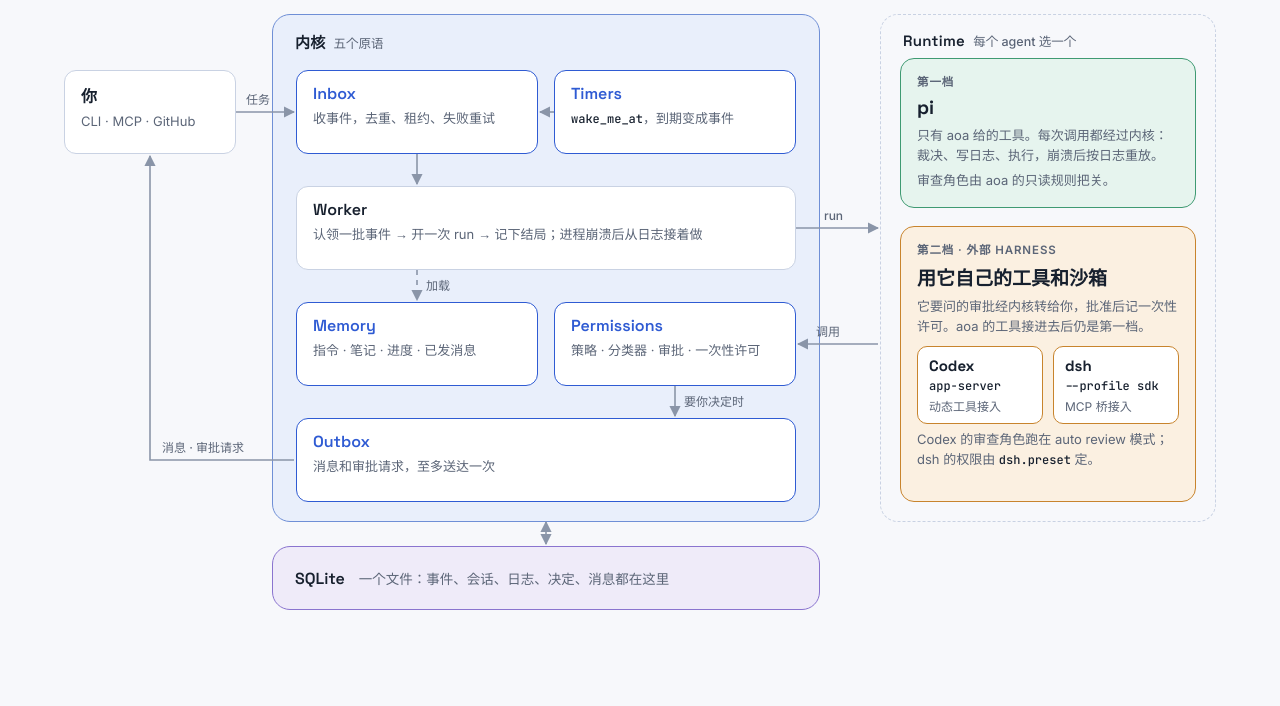
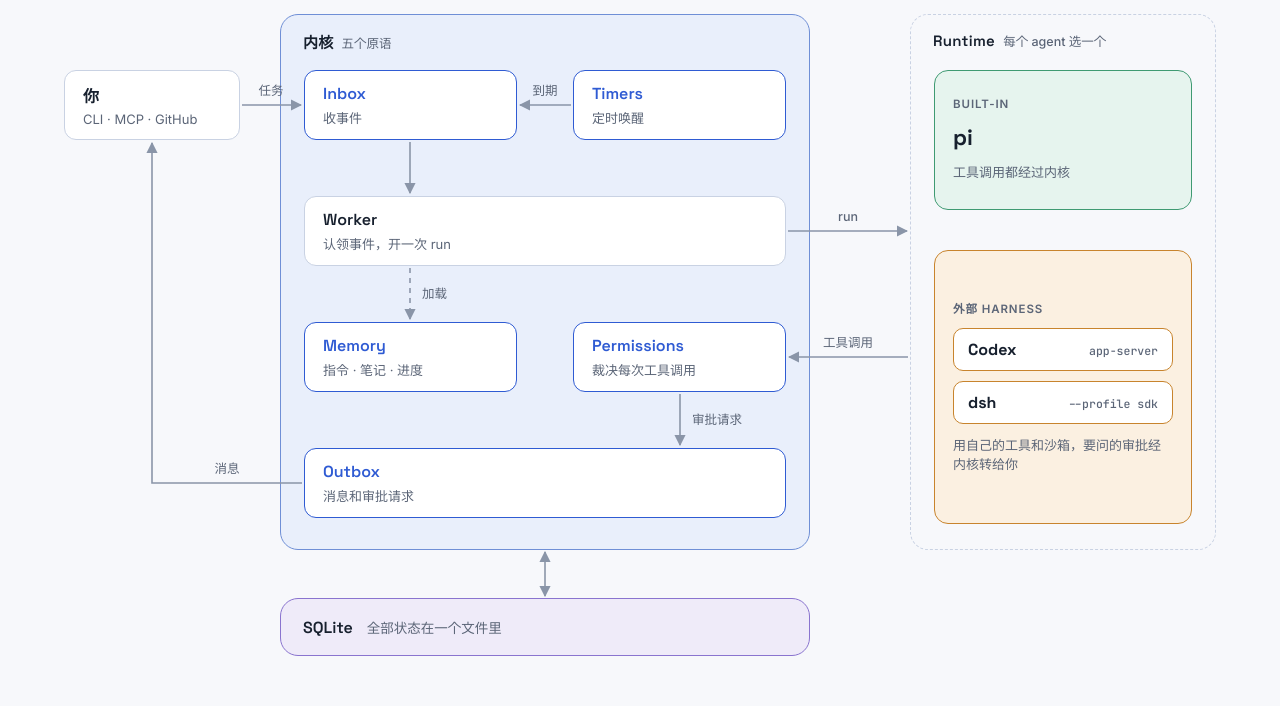
Before and after one commit to bubbleptr/aoa, a website: page docs/architecture.html in a window 1280 px wide. Shown: the part 94-800 px from the top of the page. Drawn offline with Linux system fonts and the light colour scheme.

Commit message:
docs: the architecture diagram gets longer arrows and labels off the borders; runtimes are Built-in (pi) and 外部 harness

```diff
--- a/docs/architecture.html
+++ b/docs/architecture.html
@@ -3,7 +3,7 @@
 <link rel="preconnect" href="https://fonts.googleapis.com">
 <link rel="stylesheet" href="https://fonts.googleapis.com/css2?family=Inter:wght@400;500;600&family=JetBrains+Mono:wght@400;500&family=Space+Grotesk:wght@500;600;700&display=swap">
 <style>
-/* Layout: a fixed 1200×700 stage, so the drawing can be captured as one image; kernel in the middle, runtimes on the right. */
+/* Layout: a fixed 1200×750 stage captured as one image; the kernel in the middle, runtimes on the right, gaps wide enough for every arrow and its label. */
 :root {
   --bg: #f7f8fb;
   --ink: #17202e;
@@ -14,10 +14,10 @@
   --tile: #ffffff;
   --tile-edge: #c9d2e3;
   --prim: #2f5bd3;
-  --t1: #e6f4ee;
-  --t1-edge: #3f9a72;
-  --t2: #fbf0e1;
-  --t2-edge: #c8842d;
+  --builtin: #e6f4ee;
+  --builtin-edge: #3f9a72;
+  --ext: #fbf0e1;
+  --ext-edge: #c8842d;
   --store: #efebf9;
   --store-edge: #8a74cf;
   --chip: #ffffff;
@@ -29,14 +29,14 @@
   :root:not([data-theme="light"]) {
     --bg: #0e131b; --ink: #e8edf5; --muted: #9aa5b8; --line: #6b7689;
     --kernel: #142037; --kernel-edge: #5576c9; --tile: #101826; --tile-edge: #2c3a52; --prim: #8fb0ff;
-    --t1: #0f2a20; --t1-edge: #4fb488; --t2: #2b1f0e; --t2-edge: #d99a45;
+    --builtin: #0f2a20; --builtin-edge: #4fb488; --ext: #2b1f0e; --ext-edge: #d99a45;
     --store: #1d1834; --store-edge: #9a86e0; --chip: #101826; color-scheme: dark;
   }
 }
 :root[data-theme="dark"] {
   --bg: #0e131b; --ink: #e8edf5; --muted: #9aa5b8; --line: #6b7689;
   --kernel: #142037; --kernel-edge: #5576c9; --tile: #101826; --tile-edge: #2c3a52; --prim: #8fb0ff;
-  --t1: #0f2a20; --t1-edge: #4fb488; --t2: #2b1f0e; --t2-edge: #d99a45;
+  --builtin: #0f2a20; --builtin-edge: #4fb488; --ext: #2b1f0e; --ext-edge: #d99a45;
   --store: #1d1834; --store-edge: #9a86e0; --chip: #101826; color-scheme: dark;
 }
 body {
@@ -46,114 +46,114 @@ body {
   padding-right: max(16px, env(safe-area-inset-right, 0px));
 }
 .scroll { overflow-x: auto; }
-.stage { position: relative; width: 1200px; height: 700px; margin: 0 auto; }
+.stage { position: relative; width: 1200px; height: 750px; margin: 0 auto; }
 .stage > svg { position: absolute; inset: 0; pointer-events: none; }
 .abs { position: absolute; box-sizing: border-box; }
 
-.title { left: 24px; top: 18px; }
+.title { left: 24px; top: 20px; }
 .title b { font: 700 30px/1 var(--display); letter-spacing: -0.01em; }
 .title span { margin-left: 12px; font: 500 15px var(--display); color: var(--muted); }
 
 .region { border-radius: 18px; border: 1.5px solid; }
 .region > .label { position: absolute; left: 22px; top: 16px; font: 600 15px var(--display); letter-spacing: 0.02em; }
 .region > .label small { font: 500 12.5px var(--body); color: var(--muted); margin-left: 8px; letter-spacing: 0; }
-.kernel { left: 232px; top: 84px; width: 548px; height: 508px; background: var(--kernel); border-color: var(--kernel-edge); }
-.runtime { left: 840px; top: 84px; width: 336px; height: 508px; background: transparent; border-color: var(--tile-edge); border-style: dashed; }
-.store { left: 232px; top: 616px; width: 548px; height: 64px; background: var(--store); border-color: var(--store-edge); display: flex; align-items: center; gap: 14px; padding: 0 22px; }
+.kernel { left: 240px; top: 84px; width: 530px; height: 536px; background: var(--kernel); border-color: var(--kernel-edge); }
+.runtime { left: 870px; top: 84px; width: 306px; height: 536px; border-color: var(--tile-edge); border-style: dashed; }
+.store { left: 240px; top: 668px; width: 530px; height: 58px; background: var(--store); border-color: var(--store-edge); display: flex; align-items: center; gap: 14px; padding: 0 22px; }
 .store b { font: 600 16px var(--display); }
 .store span { font-size: 13.5px; color: var(--muted); }
 
-.tile { background: var(--tile); border: 1.5px solid var(--tile-edge); border-radius: 12px; padding: 12px 16px; display: flex; flex-direction: column; gap: 5px; }
+.tile { background: var(--tile); border: 1.5px solid var(--tile-edge); border-radius: 12px; padding: 0 18px; display: flex; flex-direction: column; justify-content: center; gap: 4px; height: 70px; }
 .tile.prim { border-color: var(--prim); }
 .tile b { font: 600 16px var(--display); }
 .tile.prim b { color: var(--prim); }
-.tile span { font-size: 13px; color: var(--muted); line-height: 1.4; }
-.tile code, .card code { font: 500 12px var(--mono); color: var(--ink); }
+.tile span { font-size: 13px; color: var(--muted); }
+.col1 { left: 264px; width: 213px; }
+.col2 { left: 533px; width: 213px; }
+.wide { left: 264px; width: 482px; }
 
-.you { left: 24px; top: 140px; width: 172px; height: 84px; }
+.you { left: 24px; top: 140px; width: 176px; }
 
-.card { border-radius: 14px; border: 1.5px solid; padding: 14px 16px; display: flex; flex-direction: column; gap: 6px; }
-.card .tier { font: 600 11.5px var(--body); letter-spacing: 0.08em; text-transform: uppercase; color: var(--muted); }
-.card b { font: 700 19px var(--display); }
+.card { left: 894px; width: 258px; border-radius: 14px; border: 1.5px solid; padding: 16px 18px; display: flex; flex-direction: column; justify-content: center; gap: 12px; }
+.card .kind { font: 600 11.5px var(--body); letter-spacing: 0.08em; text-transform: uppercase; color: var(--muted); }
+.card b { font: 700 22px var(--display); }
 .card p { margin: 0; font-size: 13px; line-height: 1.5; color: var(--muted); }
-.t1 { left: 860px; top: 128px; width: 296px; height: 150px; background: var(--t1); border-color: var(--t1-edge); }
-.t2 { left: 860px; top: 296px; width: 296px; height: 276px; background: var(--t2); border-color: var(--t2-edge); }
-.t2 .pair { display: grid; grid-template-columns: 1fr 1fr; gap: 10px; margin-top: 4px; }
-.t2 .pair div { background: var(--chip); border: 1px solid var(--t2-edge); border-radius: 10px; padding: 9px 11px; display: flex; flex-direction: column; gap: 3px; }
-.t2 .pair b { font-size: 15px; }
-.t2 .pair span { font-size: 12px; color: var(--muted); }
+.builtin { top: 140px; height: 140px; background: var(--builtin); border-color: var(--builtin-edge); }
+.ext { top: 320px; height: 274px; background: var(--ext); border-color: var(--ext-edge); }
+.ext .pair { display: grid; gap: 10px; }
+.ext .pair div { background: var(--chip); border: 1px solid var(--ext-edge); border-radius: 10px; padding: 10px 14px; display: flex; align-items: baseline; justify-content: space-between; gap: 8px; }
+.ext .pair b { font-size: 16px; }
+.ext .pair code { font: 500 11.5px var(--mono); color: var(--muted); }
 
 .edge { stroke: var(--line); stroke-width: 1.6; fill: none; }
 .dash { stroke-dasharray: 5 5; }
 .tip { fill: var(--line); }
-.lbl { font: 500 12px var(--body); fill: var(--muted); }
+.lbl { font: 500 12.5px var(--body); fill: var(--muted); }
 </style>
 
 <div class="scroll">
-<div class="stage" role="img" aria-label="aoa 架构：事件进入内核的 inbox，worker 开一次 run 交给 runtime，工具调用经过权限，消息从 outbox 送回；状态存在 SQLite；runtime 分第一档 pi 和第二档 Codex、dsh。">
+<div class="stage" role="img" aria-label="aoa 架构：你交代的任务进入内核的 inbox，worker 开一次 run 交给 runtime，工具调用经过权限，消息从 outbox 回到你；状态存在 SQLite。runtime 有内置的 pi 和外部 harness（Codex、dsh）。">
 
   <div class="abs title"><b>aoa</b><span>一个常驻 agent 的内核</span></div>
 
   <div class="abs tile you"><b>你</b><span>CLI · MCP · GitHub</span></div>
 
   <div class="abs region kernel"><div class="label">内核<small>五个原语</small></div></div>
-  <div class="abs tile prim" style="left:256px;top:140px;width:242px;height:84px"><b>Inbox</b><span>收事件，去重、租约、失败重试</span></div>
-  <div class="abs tile prim" style="left:514px;top:140px;width:242px;height:84px"><b>Timers</b><span><code>wake_me_at</code>，到期变成事件</span></div>
-  <div class="abs tile" style="left:256px;top:256px;width:500px;height:84px"><b>Worker</b><span>认领一批事件 → 开一次 run → 记下结局；进程崩溃后从日志接着做</span></div>
-  <div class="abs tile prim" style="left:256px;top:372px;width:242px;height:84px"><b>Memory</b><span>指令 · 笔记 · 进度 · 已发消息</span></div>
-  <div class="abs tile prim" style="left:514px;top:372px;width:242px;height:84px"><b>Permissions</b><span>策略 · 分类器 · 审批 · 一次性许可</span></div>
-  <div class="abs tile prim" style="left:256px;top:488px;width:500px;height:84px"><b>Outbox</b><span>消息和审批请求，至多送达一次</span></div>
+  <div class="abs tile prim col1" style="top:140px"><b>Inbox</b><span>收事件</span></div>
+  <div class="abs tile prim col2" style="top:140px"><b>Timers</b><span>定时唤醒</span></div>
+  <div class="abs tile wide" style="top:266px"><b>Worker</b><span>认领事件，开一次 run</span></div>
+  <div class="abs tile prim col1" style="top:392px"><b>Memory</b><span>指令 · 笔记 · 进度</span></div>
+  <div class="abs tile prim col2" style="top:392px"><b>Permissions</b><span>裁决每次工具调用</span></div>
+  <div class="abs tile prim wide" style="top:518px"><b>Outbox</b><span>消息和审批请求</span></div>
 
-  <div class="abs region store"><b>SQLite</b><span>一个文件：事件、会话、日志、决定、消息都在这里</span></div>
+  <div class="abs region store"><b>SQLite</b><span>全部状态在一个文件里</span></div>
 
   <div class="abs region runtime"><div class="label">Runtime<small>每个 agent 选一个</small></div></div>
-  <div class="abs card t1">
-    <span class="tier">第一档</span>
+  <div class="abs card builtin">
+    <span class="kind">Built-in</span>
     <b>pi</b>
-    <p>只有 aoa 给的工具。每次调用都经过内核：裁决、写日志、执行，崩溃后按日志重放。</p>
-    <p>审查角色由 aoa 的只读规则把关。</p>
+    <p>工具调用都经过内核</p>
   </div>
-  <div class="abs card t2">
-    <span class="tier">第二档 · 外部 harness</span>
-    <b>用它自己的工具和沙箱</b>
-    <p>它要问的审批经内核转给你，批准后记一次性许可。aoa 的工具接进去后仍是第一档。</p>
+  <div class="abs card ext">
+    <span class="kind">外部 harness</span>
     <div class="pair">
-      <div><b>Codex</b><code>app-server</code><span>动态工具接入</span></div>
-      <div><b>dsh</b><code>--profile sdk</code><span>MCP 桥接入</span></div>
+      <div><b>Codex</b><code>app-server</code></div>
+      <div><b>dsh</b><code>--profile sdk</code></div>
     </div>
-    <p>Codex 的审查角色跑在 auto review 模式；dsh 的权限由 <code>dsh.preset</code> 定。</p>
+    <p>用自己的工具和沙箱，要问的审批经内核转给你</p>
   </div>
 
-  <svg viewBox="0 0 1200 700" width="1200" height="700" aria-hidden="true">
+  <svg viewBox="0 0 1200 750" width="1200" height="750" aria-hidden="true">
     <defs>
       <marker id="tip" viewBox="0 0 10 10" refX="9" refY="5" markerWidth="7" markerHeight="7" orient="auto-start-reverse">
         <path class="tip" d="M0,0 L10,5 L0,10 z"/>
       </marker>
     </defs>
     <!-- you → Inbox -->
-    <path class="edge" marker-end="url(#tip)" d="M196,182 H254"/>
-    <text class="lbl" x="206" y="174">任务</text>
+    <path class="edge" marker-end="url(#tip)" d="M202,175 H261"/>
+    <text class="lbl" x="231" y="165" text-anchor="middle">任务</text>
     <!-- Outbox → you -->
-    <path class="edge" marker-end="url(#tip)" d="M254,530 H110 V226"/>
-    <text class="lbl" x="122" y="522">消息 · 审批请求</text>
+    <path class="edge" marker-end="url(#tip)" d="M262,553 H112 V213"/>
+    <text class="lbl" x="187" y="543" text-anchor="middle">消息</text>
     <!-- Timers → Inbox -->
-    <path class="edge" marker-end="url(#tip)" d="M514,182 H500"/>
+    <path class="edge" marker-end="url(#tip)" d="M531,175 H480"/>
+    <text class="lbl" x="505" y="165" text-anchor="middle">到期</text>
     <!-- Inbox → Worker -->
-    <path class="edge" marker-end="url(#tip)" d="M377,224 V254"/>
+    <path class="edge" marker-end="url(#tip)" d="M370,212 V263"/>
     <!-- Worker → Memory -->
-    <path class="edge dash" marker-end="url(#tip)" d="M377,340 V370"/>
-    <text class="lbl" x="386" y="360">加载</text>
+    <path class="edge dash" marker-end="url(#tip)" d="M370,338 V389"/>
+    <text class="lbl" x="382" y="368">加载</text>
     <!-- Permissions → Outbox -->
-    <path class="edge" marker-end="url(#tip)" d="M635,456 V486"/>
-    <text class="lbl" x="644" y="476">要你决定时</text>
+    <path class="edge" marker-end="url(#tip)" d="M640,464 V515"/>
+    <text class="lbl" x="652" y="494">审批请求</text>
     <!-- Worker → runtime -->
-    <path class="edge" marker-end="url(#tip)" d="M756,298 H838"/>
-    <text class="lbl" x="784" y="290">run</text>
+    <path class="edge" marker-end="url(#tip)" d="M748,301 H867"/>
+    <text class="lbl" x="808" y="291" text-anchor="middle">run</text>
     <!-- runtime → Permissions -->
-    <path class="edge" marker-end="url(#tip)" d="M838,414 H758"/>
-    <text class="lbl" x="776" y="406">调用</text>
+    <path class="edge" marker-end="url(#tip)" d="M868,427 H749"/>
+    <text class="lbl" x="808" y="417" text-anchor="middle">工具调用</text>
     <!-- kernel ↔ store -->
-    <path class="edge" marker-start="url(#tip)" marker-end="url(#tip)" d="M506,592 V614"/>
+    <path class="edge" marker-start="url(#tip)" marker-end="url(#tip)" d="M505,622 V666"/>
   </svg>
 </div>
 </div>
```
Also changed, not shown: README.md, docs/architecture-dark.png, docs/architecture-light.png.
